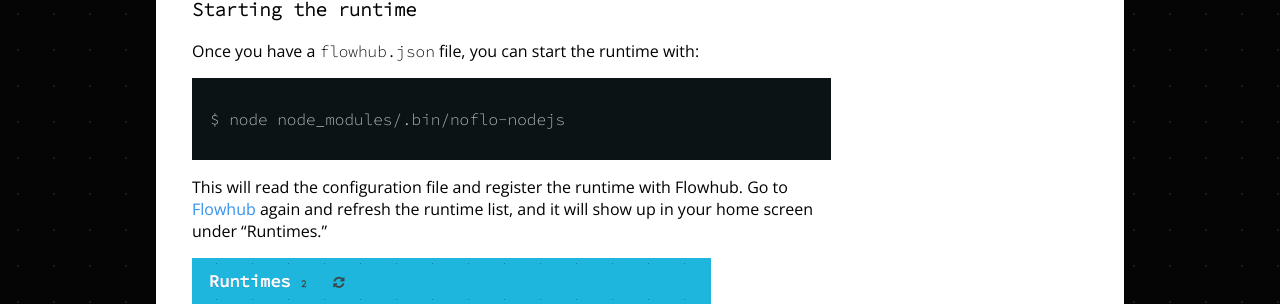
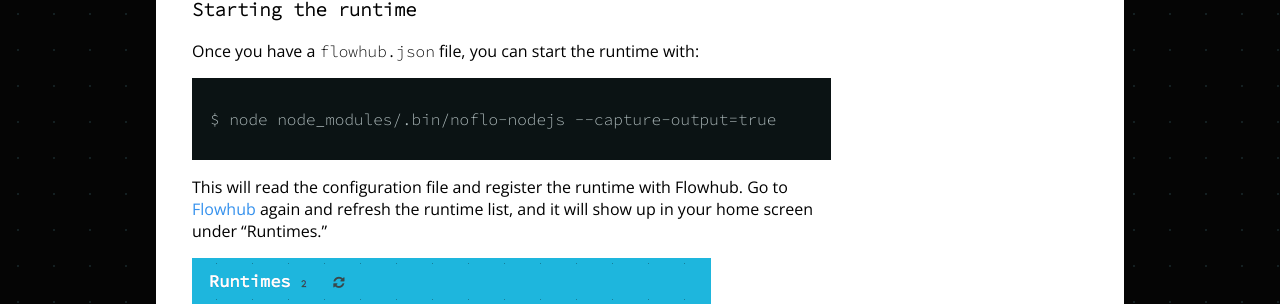
Before and after one commit to flowhub/docs.flowhub.io, a Jekyll site: the page built from _posts/2014-01-20-getting-started-node.md, in a window 1280 px wide and 900 px high, scrolled down 1509 px. Shown: the part 151-455 px from the top of the window. Built offline with Jekyll 4.4.1, drawn with Linux system fonts in a browser that asks for light colours.

Commit message:
Capture output in example

```diff
--- a/_posts/2014-01-20-getting-started-node.md
+++ b/_posts/2014-01-20-getting-started-node.md
@@ -50,7 +50,7 @@ This will create a `flowhub.json` file inside your project. You'll usually want
 
 Once you have a `flowhub.json` file, you can start the runtime with:
 
-    $ node node_modules/.bin/noflo-nodejs
+    $ node node_modules/.bin/noflo-nodejs --capture-output=true
 
 This will read the configuration file and register the runtime with Flowhub. Go to [Flowhub](http://app.flowhub.io) again and refresh the runtime list, and it will show up in your home screen under "Runtimes."
 
```
